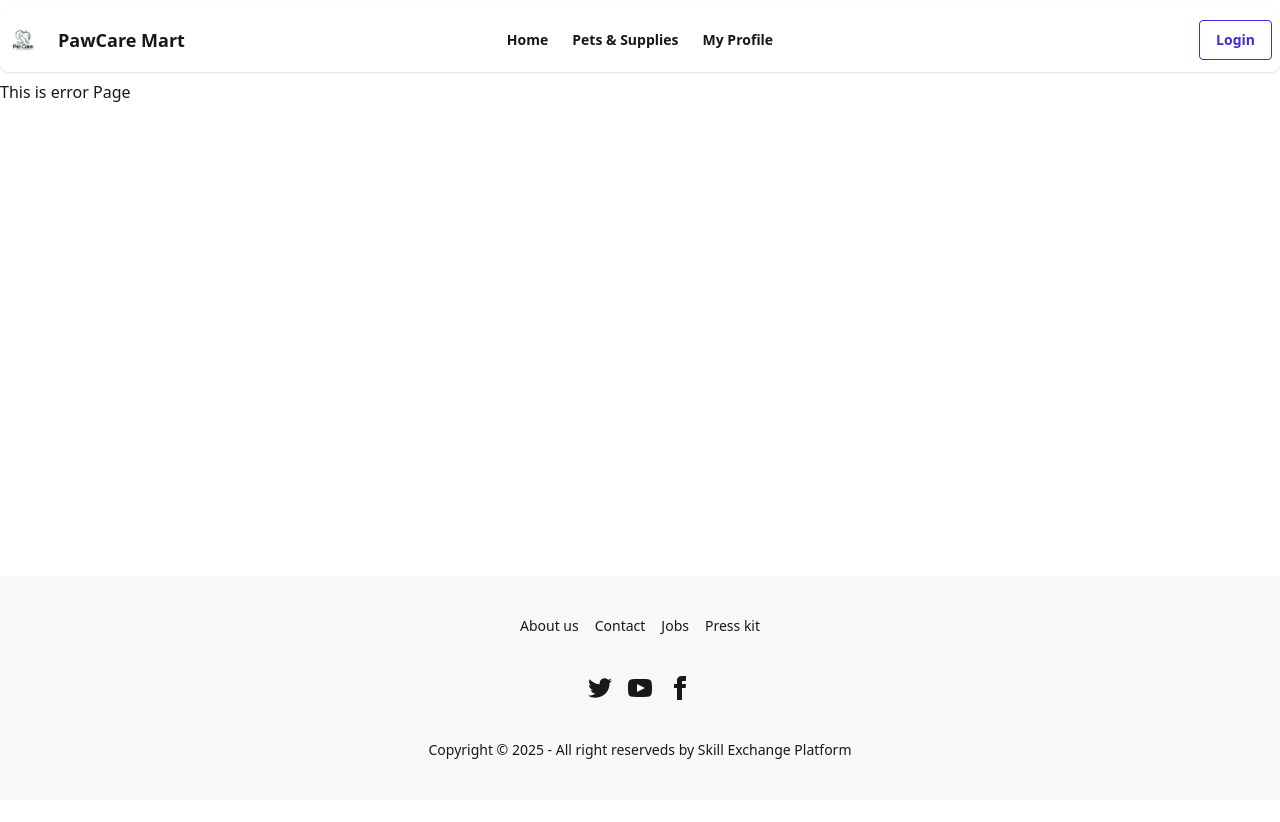
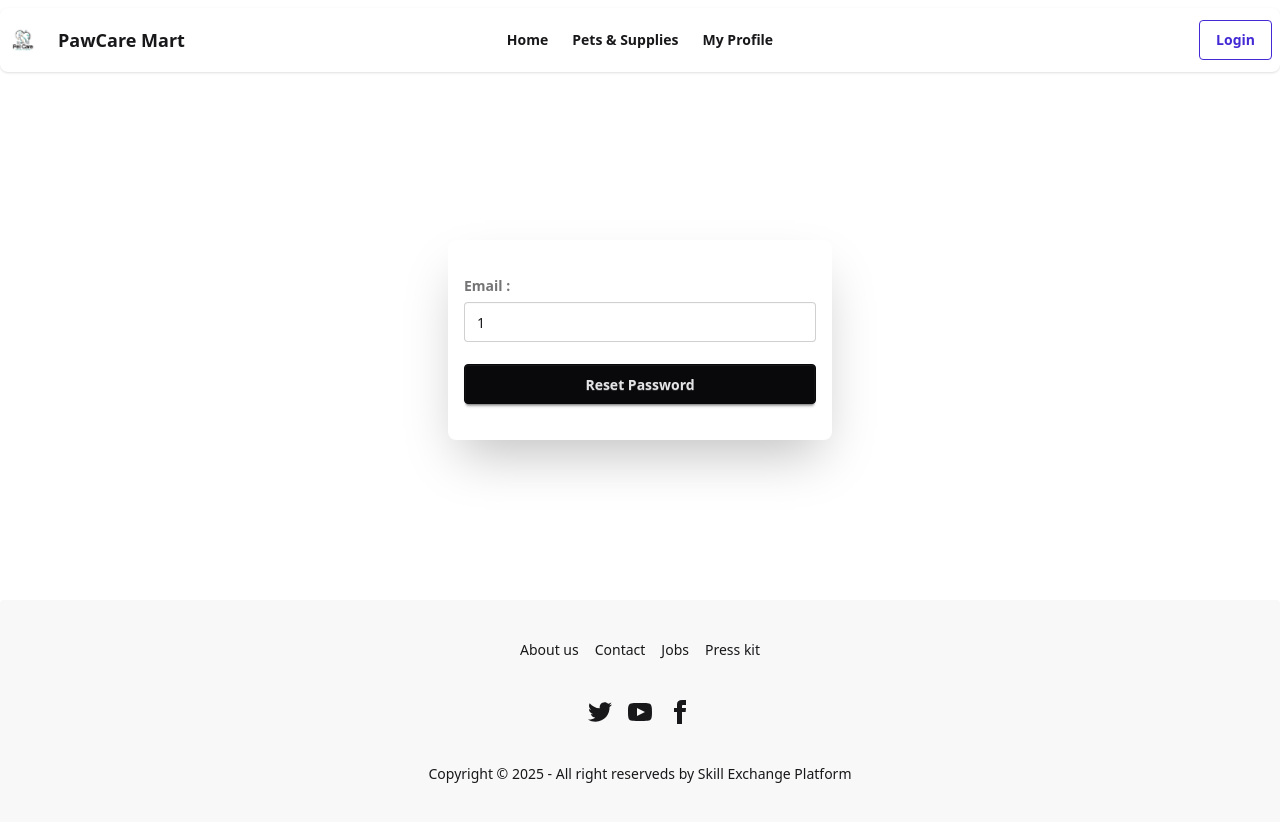
Before and after one commit to emran40989/PawCare-Mart, a React (Vite) app: page /forget/1 in a window 1280 px wide. Before the commit the page ends 800 px from the top, so only its background shows below. Built offline with nearby package versions, Linux system fonts and the light colour scheme; no server answers.

Commit message:
forget password updated

```diff
--- /dev/null
+++ b/src/Pages/ForgetPass.jsx
@@ -0,0 +1,47 @@
+import { sendPasswordResetEmail } from "firebase/auth";
+import React from "react";
+import { useParams } from "react-router";
+import { auth } from "../Firebase/firebase.config";
+
+const ForgetPass = () => {
+  const { email } = useParams();
+
+  const handlesubmit = (e) => {
+    e.preventDefault();
+    const formEmail = e.target.email.value;
+    console.log(formEmail);
+    sendPasswordResetEmail(auth, formEmail)
+      .then(() => {
+        window.open('https://mail.google.com','_blank');
+      })
+      .catch((error) => {
+        console.log(error);
+
+      });
+  };
+
+  return (
+    <div>
+      <div className="bg-base-100 flex justify-center items-center min-h-[calc(100vh-280px)]">
+        <div className="card bg-base-100 py-8 w-full max-w-sm p-4 shadow-2xl container mx-auto">
+          <form onSubmit={handlesubmit}>
+            <fieldset className="fieldset">
+              <label className="label text-sm font-semibold">Email : </label>
+              <input
+                defaultValue={email}
+                name="email"
+                type="email"
+                className="input w-full"
+                placeholder="your email adress"
+                required
+              />
+              <button className="btn btn-neutral mt-4">Reset Password</button>
+            </fieldset>
+          </form>
+        </div>
+      </div>
+    </div>
+  );
+};
+
+export default ForgetPass;
--- a/src/Pages/Login.jsx
+++ b/src/Pages/Login.jsx
@@ -1,12 +1,17 @@
 import { signInWithEmailAndPassword } from "firebase/auth";
-import React, { useContext } from "react";
-import { Link } from "react-router";
+import React, { useContext, useState } from "react";
+import { Link, useLocation, useNavigate } from "react-router";
 import { auth } from "../Firebase/firebase.config";
 import { AuthContext } from "../Provider/AuthProvider";
 
 const Login = () => {
 
   const {setUser, handleGoogleSignIn} = useContext(AuthContext)
+  const location = useLocation();
+  const navigate = useNavigate();
+  const [email, setEmail] = useState('');
+  console.log(location);
+
 
   const handleSubmit = (e)=>{
     e.preventDefault();
@@ -17,6 +22,7 @@ const Login = () => {
     .then((userCredential) =>{
       const user = userCredential.user;
       setUser(user);
+      navigate(location.state || '/');
 
     })
     .catch((error) => {
@@ -29,10 +35,16 @@ const Login = () => {
     .then((result) => {
       const user = result.user;
       setUser(user);
+      navigate(location.state || '/');
     })
     .catch((error) => {
       console.log(error);
     });
+  }
+
+  const handleForget = () => {
+    navigate(`/forget/${email}`);
+
   }
 
 
@@ -45,6 +57,7 @@ const Login = () => {
               <fieldset className="fieldset">
                 <label className="label text-sm font-semibold">Email : </label>
                 <input
+                  onChange={(e) => setEmail(e.target.value)}
                   name="email"
                   type="email"
                   className="input"
@@ -62,9 +75,9 @@ const Login = () => {
                   required
                 />
                 <div>
-                  <Link to="/forgot-password" className="link link-hover">
+                  <button onClick={handleForget} className="link link-hover">
                     Forgot password?
-                  </Link>
+                  </button>
                 </div>
                 <button className="btn btn-neutral mt-4">Login</button>
                 {/* Google */}
--- a/src/Pages/Profile.jsx
+++ b/src/Pages/Profile.jsx
@@ -24,7 +24,7 @@ const Profile = () => {
         displayName: name,
         photoURL: photoUrl,
       })
-        .then((r) => {
+        .then(() => {
           setUser({ ...user, displayName: name, photoURL: photoUrl });
           console.log("Profile updated successfully");
         })
--- a/src/Pages/ServiceDetails.jsx
+++ b/src/Pages/ServiceDetails.jsx
@@ -22,7 +22,7 @@ const ServiceDetails = () => {
 
 
     return (
-        <div className="flex flex-col items-center justify-center px-[145px]">
+        <div className="flex flex-col items-center justify-center w-1/2 mx-auto my-8 p-4 border border-gray-300 rounded-lg shadow-md bg-white">
             <img src={findResult?.image} className="" />
         </div>
     );
--- a/src/Pages/Signup.jsx
+++ b/src/Pages/Signup.jsx
@@ -1,11 +1,14 @@
 import React, { useContext } from "react";
-import { Link } from "react-router";
+import { Link, useLocation, useNavigate } from "react-router";
 import { AuthContext } from "../Provider/AuthProvider";
 import { updateProfile } from "firebase/auth";
 import { auth } from "../Firebase/firebase.config";
 
 const Signup = () => {
   const { registerwithEmailPassword, setUser, handleGoogleSignIn } = useContext(AuthContext);
+
+  const location = useLocation();
+  const navigate = useNavigate();
 
   const handlesubmit = (e) => {
     e.preventDefault();
@@ -14,7 +17,16 @@ const Signup = () => {
     const name = e.target.name.value;
     const photoUrl = e.target.photoUrl.value;
 
+    const strongPasswordRegex =
+    /^(?=.*[a-z])(?=.*[A-Z])(?=.*\d).{6,}$/;
 
+
+  if (!strongPasswordRegex.test(password)) {
+    alert(
+      "Password must be in 6 digit and contain one uppercase, lowercase and number."
+    );
+    return;
+  }
 
     registerwithEmailPassword(email, password)
     .then((userCredential) => {
@@ -24,6 +36,7 @@ const Signup = () => {
       })
         .then(() => {
           setUser(userCredential.user)
+          navigate(location.state || '/');
         })
         .catch((error) => {
           console.log(error)
@@ -38,6 +51,7 @@ const Signup = () => {
     .then((result=>{
       const user = result.user;
       setUser(user);
+      navigate(location.state || '/');
     }))
     .catch((error) => {
       console.log(error);
@@ -61,6 +75,7 @@ const Signup = () => {
                     type="email"
                     className="input"
                     placeholder="your email adress"
+                    required
                   />
                   <label className="label text-sm font-semibold">Name : </label>
                   <input
@@ -86,6 +101,7 @@ const Signup = () => {
                     type="password"
                     className="input"
                     placeholder="Create a Strong Password"
+                    required
                   />
                   <button className="btn btn-neutral mt-4">Sign Up</button>
                   {/* Google */}
--- a/src/Routes/PrivateRoute.jsx
+++ b/src/Routes/PrivateRoute.jsx
@@ -1,11 +1,13 @@
 import React, { useContext } from 'react';
 import { AuthContext } from '../Provider/AuthProvider';
-import { Navigate } from 'react-router';
+import { Navigate, useLocation } from 'react-router';
 
 const PrivateRoute = ({ children }) => {
     const {user, loading} = useContext(AuthContext);
 
-    console.log(loading, user);
+    const location = useLocation();
+
+
     if(loading){
         return <div>Loading....</div>
     }
@@ -13,7 +15,7 @@ const PrivateRoute = ({ children }) => {
     if(user){
         return children;
     }
-    return <Navigate to="/login"></Navigate>
+    return <Navigate state={location.pathname} to="/login"></Navigate>
 };
 
 export default PrivateRoute;
--- a/src/Routes/Routes.jsx
+++ b/src/Routes/Routes.jsx
@@ -9,6 +9,7 @@ import Services from '../Pages/Services';
 import Profile from '../Pages/Profile';
 import PrivateRoute from './PrivateRoute';
 import ServiceDetails from '../Pages/ServiceDetails';
+import ForgetPass from '../Pages/ForgetPass';
 
 
 const router = createBrowserRouter([
@@ -42,12 +43,16 @@ const router = createBrowserRouter([
             },
             {
                 path: '/details/:id',
-                Component: ServiceDetails,
+                element: <PrivateRoute><ServiceDetails></ServiceDetails></PrivateRoute>,
             },
             {
                 path: '*',
                 Component: ErrorPage,
             },
+            {
+                path: '/forget/:email',
+                Component: ForgetPass,
+            }
         ]
     }
 ])
```
